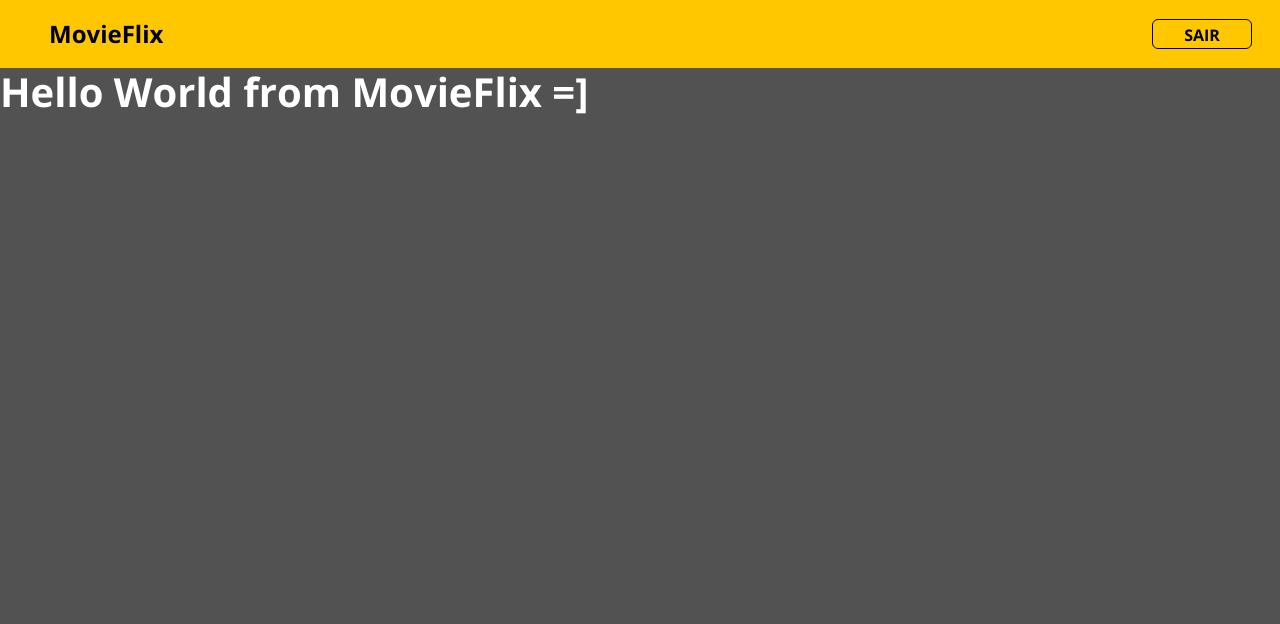
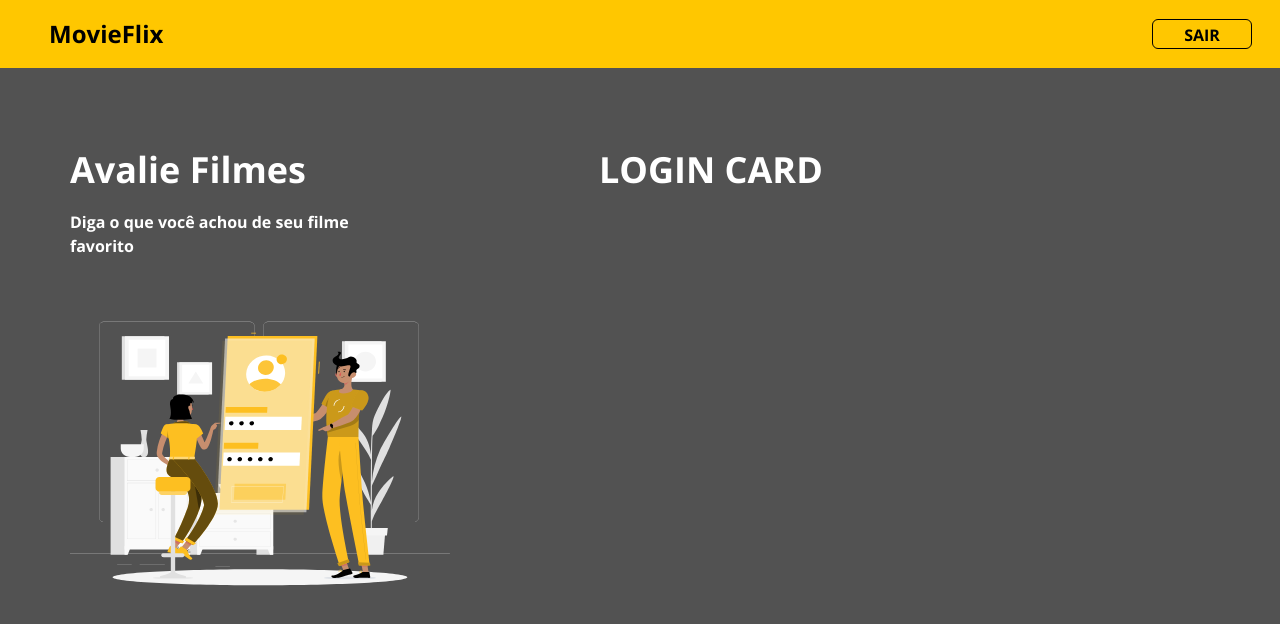
Before and after one commit to KEENNEEDYY/MovieFlix-frontweb, a React (Create React App) app: page / in a window 1280 px wide. Shown: the top 624 px of the page. Built offline with nearby package versions, Linux system fonts and the light colour scheme.

Commit message:
Home styling

```diff
--- a/src/App.css
+++ b/src/App.css
@@ -4,10 +4,14 @@
     font-family: 'Open Sans', sans-serif;
 }
 
-h4, h5, h6{
+h4{
     font-weight: 700;
     margin-bottom: 0;
     color: #000000;
+}
+h5, h6{
+    font-weight: 400;
+    font-size: 36px;
 }
 
 
--- a/src/pages/Home/index.tsx
+++ b/src/pages/Home/index.tsx
@@ -1,9 +1,24 @@
+import { ReactComponent as MainImage } from 'assets/images/main-image.svg';
+
+import './styles.css'
+
 const Home = () => {
-    return(
-        <div className="theme-color-default">
-             <h1>{"Hello World from MovieFlix =]"}</h1>
+  return (
+
+    <div className="container theme-color-default">
+      <div className="home-container">
+        <div className="text-container">
+          <h5>Avalie Filmes</h5>
+          <p>Diga o que você achou de seu filme favorito</p>
+          <MainImage />
         </div>
-    );
-}
+        <div className="login-container">
+            <h5>LOGIN CARD</h5>
+        </div>
+      </div>
+    </div>
+
+  );
+};
 
 export default Home;
--- /dev/null
+++ b/src/pages/Home/styles.css
@@ -0,0 +1,46 @@
+.container{
+    padding: 0px;
+    margin-top: 80px;
+    margin-bottom: 110px;
+    margin-left: 70px;
+    margin-right: 105px;
+}
+
+.home-container{
+    display: flex;
+}
+
+.text-container{
+    display: none;
+    margin: 0px;
+}
+.text-container h5{
+    margin-bottom: 19px;
+}
+.text-container p{
+    font-weight: normal;
+    margin-bottom: 51px;
+    width: 320px;
+    height: 60px;
+}
+
+.text-container svg{
+    width: 380px;
+}
+
+.login-container{
+    margin-left: 149px;
+}
+
+@media (min-width: 768px) {
+
+    .home-container{
+        flex-direction: row;
+    }
+
+    .text-container{
+        display: block;
+        margin-left: 0px;
+    }
+
+}
```
Also changed, not shown: src/assets/images/main-image.svg (added).
